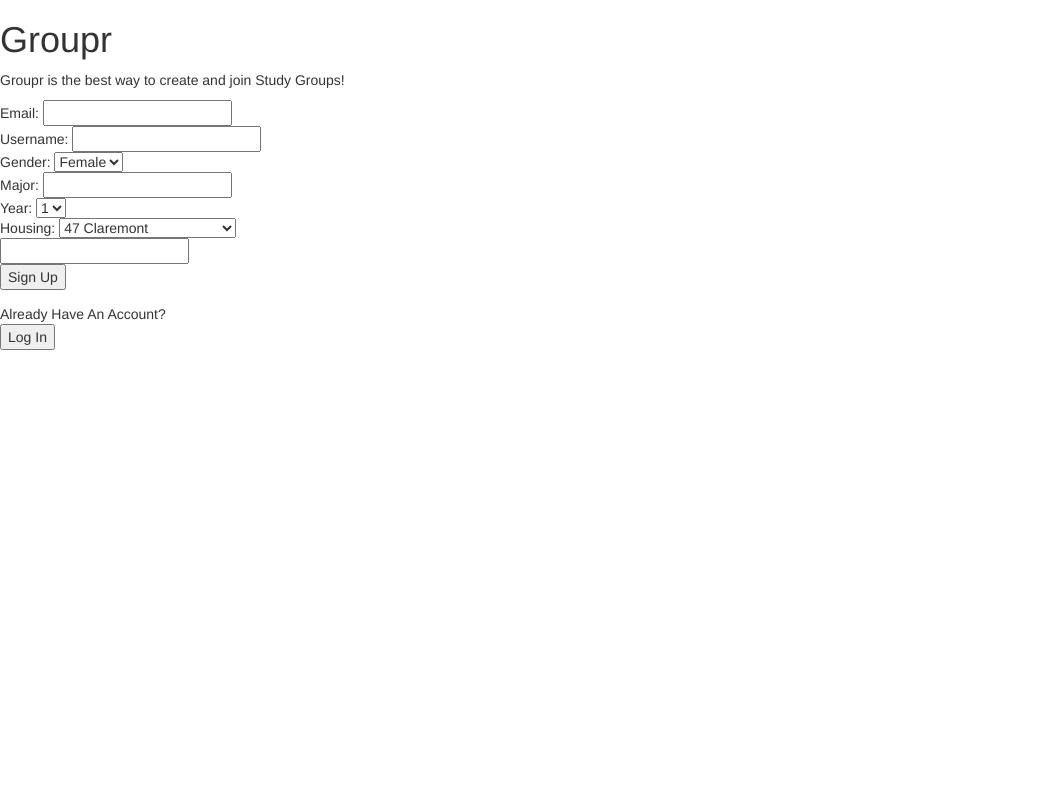
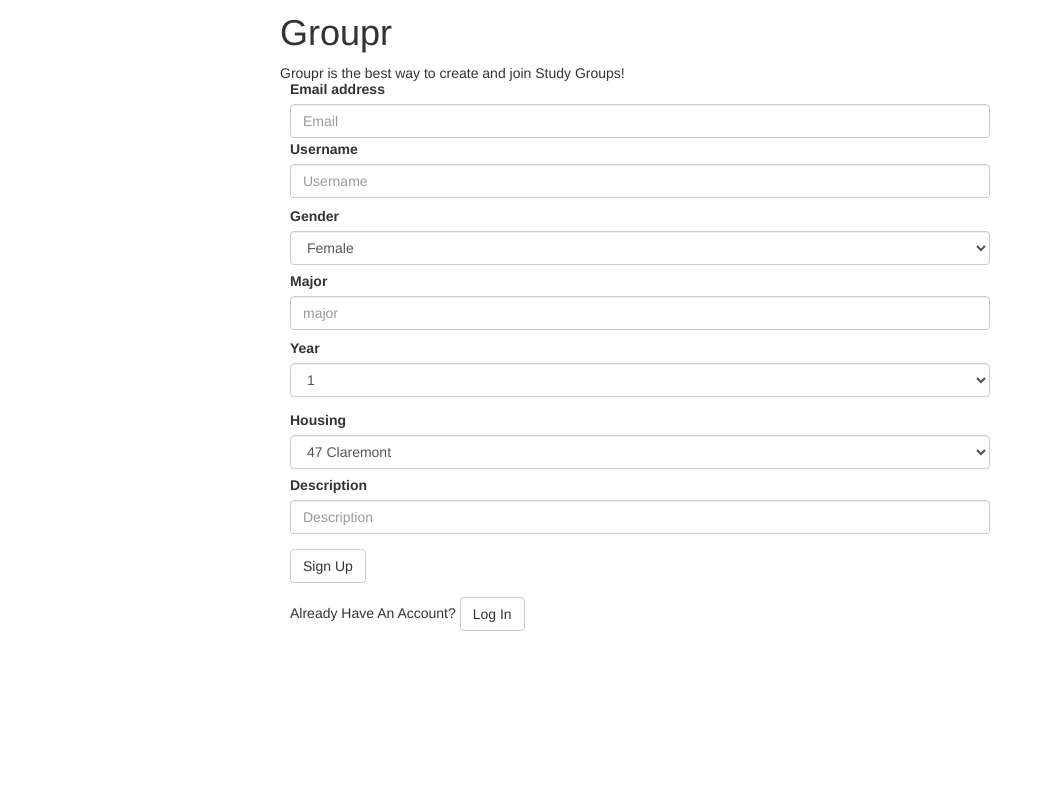
Before and after one commit to avc2120/groupr, a Flask app: page / in a window 1280 px wide. Shown: the top 785 px of the page, without its empty margins (0-1053 px from the left). Run offline with Flask 2, Linux system fonts and the light colour scheme; parts of the project's set-up code (start-up, migrations or seed data) failed here and were passed over; some libraries are stand-ins or nearby versions.

Commit message:
more bootstrapping

```diff
--- a/webserver/templates/index.html
+++ b/webserver/templates/index.html
@@ -1,29 +1,64 @@
 <html>
 <html>
+<head>
+  <style>
+  form
+  {
+    margin-left: auto;
+    margin-right: auto;
+    width: 50em;
+  }
+  label, input, div, select
+  {
+    margin-top: -7px;
+  }
+  .groupr-header {
+    margin-left: 20em;
+  }
+  div:empty {
+    display: none;
+  }
+  </style>
+  <!-- <link href="groupr.css" rel="stylesheet" type="text/css"> -->
   <link rel="stylesheet" href="http://maxcdn.bootstrapcdn.com/bootstrap/3.3.5/css/bootstrap.min.css">
   <script src="https://ajax.googleapis.com/ajax/libs/jquery/1.11.3/jquery.min.js"></script>
   <script src="http://maxcdn.bootstrapcdn.com/bootstrap/3.3.5/js/bootstrap.min.js"></script>
+</head>
 <body>
+  <div class="groupr-header">
     <h1>Groupr</h1>
-    <p> Groupr is the best way to create and join Study Groups!</p>
-
+    <p > Groupr is the best way to create and join Study Groups!</p>
+  </div class="groupr-header">
+  <div class="form-group">
     <form method="POST" action="http://chalice.cloudapp.net:8111/">
-      <p>{{error}}</p>
-      Email: <input type="text" name="email"/><br/>
-      Username: <input type="text" name="username"/><br/>
-      Gender: <select name="gender">
+      <div class="alert alert-danger">{{error}}</div>
+      <div class="form-group">
+        <label for="exampleInputEmail1">Email address</label>
+        <input type="email" name="email" class="form-control" id="exampleInputEmail1" placeholder="Email">
+      </div>
+      <div class="form-group">
+        <label for="exampleInputUsername1">Username</label>
+        <input name="username" type="username" class="form-control" id="exampleInputUsername1" placeholder="Username">
+      </div>
+      <label >Gender</label>
+      <select class="form-control" name="gender">
         <option value="Female">Female</option>
         <option value="Male">Male</option>
       </select></br>
-      Major:  <input type="text" name="major"/><br/>
-      Year:   <select name="year">
+      <div class="form-group">
+        <label for="exampleInputMajor1">Major</label>
+        <input name="major" type="major" class="form-control" id="exampleInputMajor1" placeholder="major">
+      </div>
+      <label >Year</label>
+      <select class="form-control" name="year">
         <option value=1>1</option>
         <option value=2>2</option>
         <option value=3>3</option>
         <option value=4>4</option>
         <option value=5>5</option>
       </select><br/>
-      Housing: <select name="housing">
+      <label >Housing</label>
+      <select class="form-control" name="housing">
         <option value="Claremont">47 Claremont</option>
         <option value="600West">600 West 113th Street</option>
         <option value="Broadway">Broadway Hall</option>
@@ -47,13 +82,17 @@
         <option value="Wein">Wein Hall</option>
         <option value="Woodbridge">Woodbridge Hall</option>
       </select><br/>
-      <input type="text" name="description"/><br/>
-      <input type="submit" value="Sign Up"/>
+      <div class="form-group">
+        <label for="exampleInputDescription1">Description</label>
+        <input name="description" type="description" class="form-control" id="exampleInputDescription1" placeholder="Description">
+      </div>
+      <input type="submit" value="Sign Up" class="btn btn-default"/>
+    </form>
 
+    <form method="GET" action="http://chalice.cloudapp.net:8111/login/">
+      Already Have An Account?
+      <input type="submit" value="Log In" class="btn btn-default"/>
     </form>
-    Already Have An Account?
-    <form method="GET" action="http://chalice.cloudapp.net:8111/login/">
-    <input type="submit" value="Log In"/>
-    </form>
+  </div>
 </body>
 </html>
```
Also changed, not shown: webserver/templates/groupr.css (added, +8 -0 lines), webserver/templates/login.html (+35 -7 lines), webserver/groupr.db, 1 other file. Lines whose indentation alone changed are shown as unchanged.
